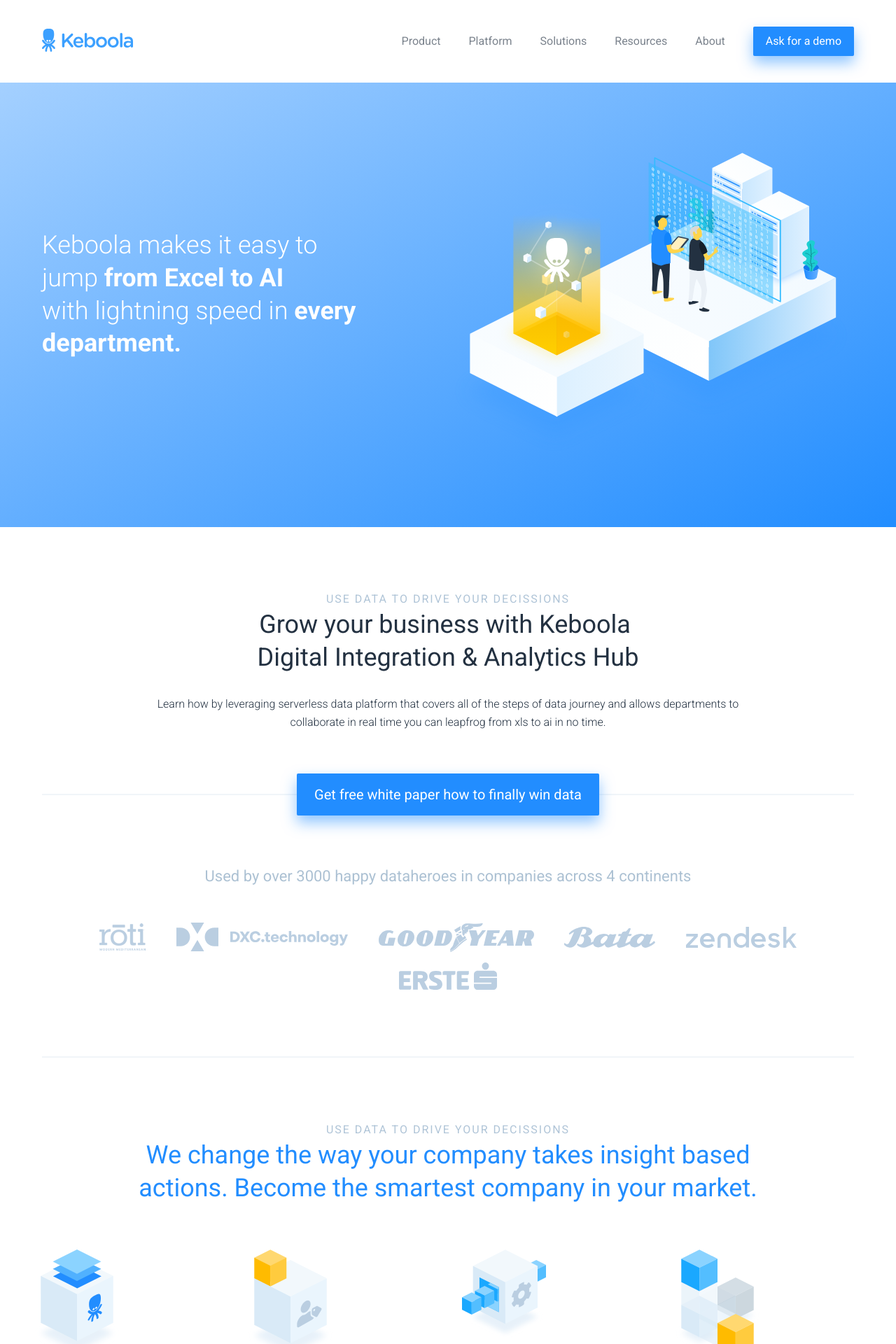
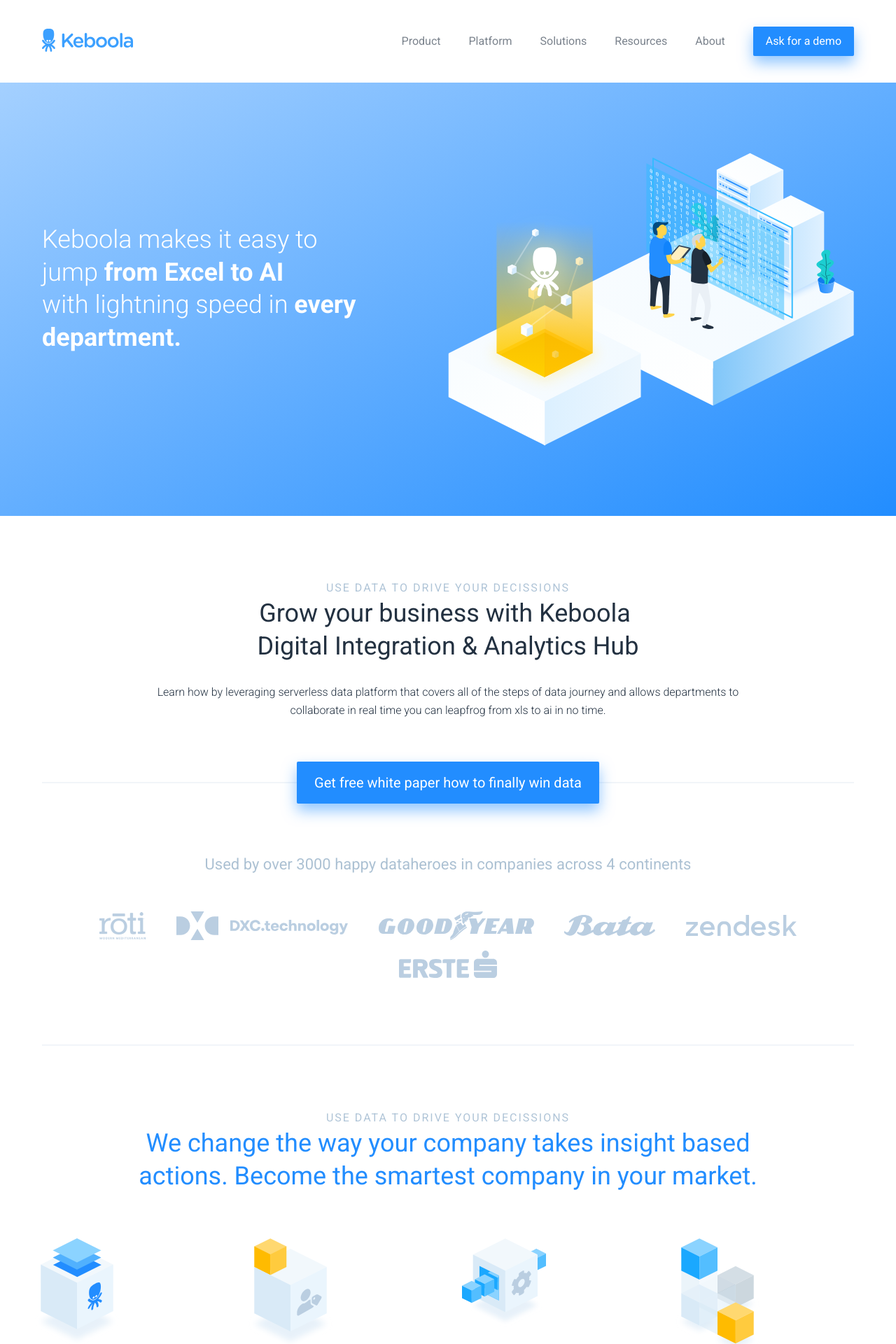
Before and after one commit to keboola/website, a Jekyll site: the page built from _landing/how-to-win-data.md, in a window 1280 px wide. Shown: the top 1920 px of the page at 70% size. Built offline with Jekyll 4.4.1, drawn with Linux system fonts in a browser that asks for light colours; nearby versions of some CDN libraries.

Commit message:
Update from Forestry.io Martin Karasek updated _landing/how-to-win-data.md

```diff
--- a/_landing/how-to-win-data.md
+++ b/_landing/how-to-win-data.md
@@ -8,7 +8,7 @@
   block: header-landing
   headline: Keboola makes it easy to jump <strong>from Excel to AI</strong><br> with
     lightning speed in <strong>every department.</strong>
-  image: "/uploads/landing-bg.svg"
+  image: "/uploads/headerWinData.svg"
 - template: ask-demo
   block: ask-demo
   ctaname: Get free white paper how to finally win data
```
